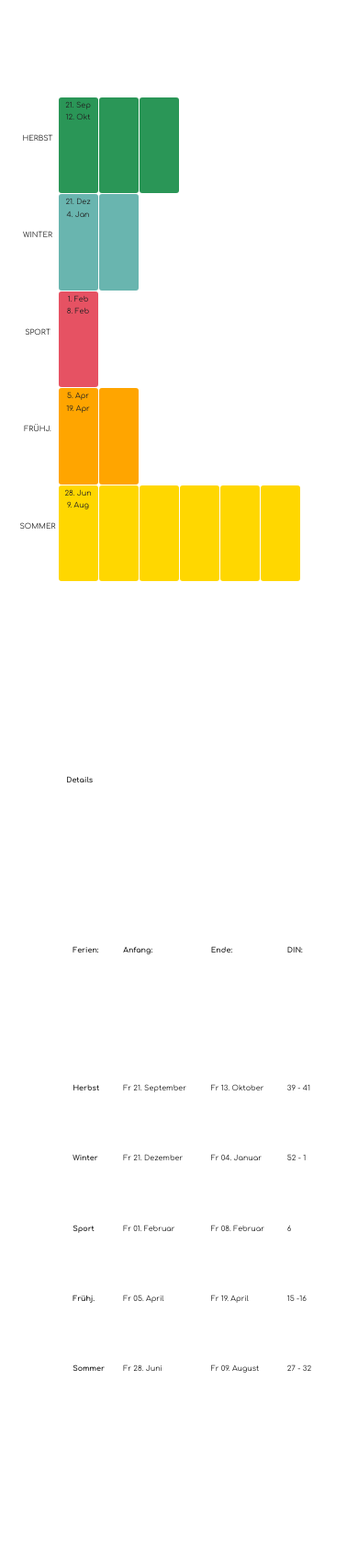
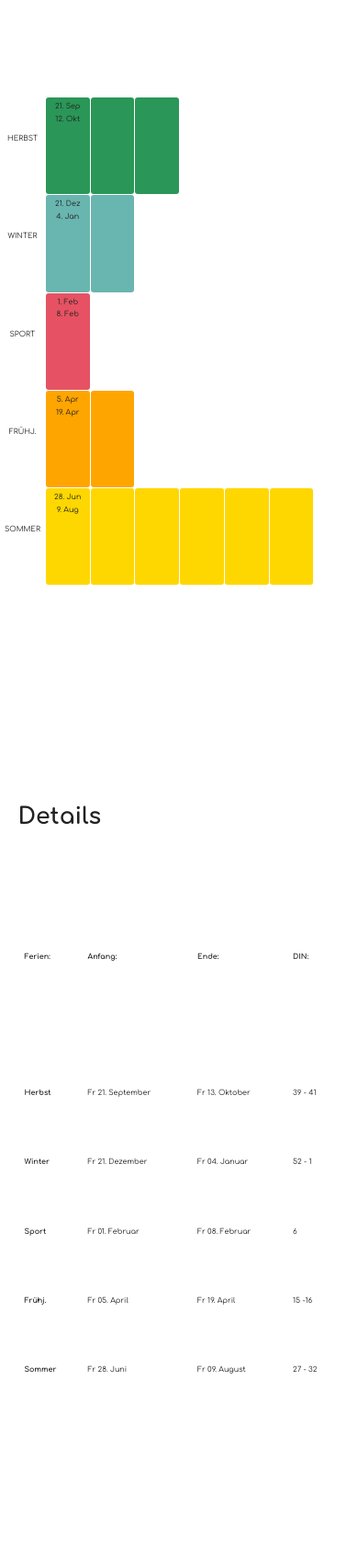
Before and after one commit to tfbern/inf17, a plain HTML site: page ferienplan/index.html in a window 390 px wide. Shown: the whole page at 92% size. Before the commit the page ends 1604 px from the top, so only its background shows below. Drawn offline with Linux system fonts and the light colour scheme.

Commit message:
ferienplan
+ titel ausrichten
+ job btn

```diff
--- a/ferienplan/index.html
+++ b/ferienplan/index.html
@@ -21,7 +21,7 @@
             <a href="../index.html#startseite">
                 <div class="grid-item-2 first"></div>
             </a>
-            <div class="grid-item-2 first bold" id="fj-box"><button id="ferienjobs">Ferienjobs</button></div>
+            <div class="grid-item-2 first bold" id="fj-box"></div>
             <div class="grid-item-2"></div>
             <div class="grid-item-2"></div>
             <div class="grid-item-2"></div>
@@ -130,7 +130,7 @@
             <div class="grid-item-2"></div>
         </div>
     </section>
-    <section>
+    <section id="details">
         <div class="grid-container-3">
             <div class="grid-item-3"></div>
             <div class="grid-item-3">
@@ -178,6 +178,9 @@
                         <td>Fr 09. August</td>
                         <td>27 - 32</td>
                     </tr>
+                    <tr>
+                        <td><button id="ferienjobs">Ferienjobs</button></td>
+                    </tr>
 
                 </table>
             </div>
--- a/ferienplan/main.css
+++ b/ferienplan/main.css
@@ -6,6 +6,7 @@
     -webkit-hyphens: auto;
     -ms-hyphens: auto;
     hyphens: auto;
+    -moz-hyphens: auto;
 }
 
 h1 {
@@ -13,7 +14,15 @@ h1 {
     font-weight: bold;
     text-align: unset;
 
-    padding-top: 30px;
+    padding: 30px 0 0 0;
+}
+
+h2 {
+    font-size: 25px;
+    font-weight: bold;
+    text-align: unset;
+
+    padding: 30px 0 0 0;
 }
 
 a {
@@ -40,8 +49,8 @@ button {
 
 .grid-container-1 {
     display: grid;
-    -ms-grid-columns: 18% 82%;
-    grid-template-columns: 18% 82%;
+    -ms-grid-columns: 12% 88%;
+    grid-template-columns: 12% 88%;
     -ms-grid-rows: 100%;
     grid-template-rows: 100%;
     background-color: #eeeeee;
@@ -49,19 +58,24 @@ button {
 }
 
 .grid-container-2 {
-    height: 75vh;
+    height: 88vh;
     width: 100vw;
     margin: 0 auto;
 
     display: grid;
     grid-template-columns: 1fr 1fr 1fr 1fr 1fr 1fr 1fr 1fr;
-    grid-template-rows: 1fr 1fr 1fr 1fr 1fr 1fr;
+    grid-template-rows: 1fr 1fr 1fr 1fr 1fr 1fr 1fr;
     grid-column-gap: 1px;
     grid-row-gap: 1px;
 }
 
+#details {
+    height: 100vh;
+    width: 100vw;
+}
+
 .grid-container-3 {
-    height: 90vh;
+    height: 100vh;
     width: 100vw;
     margin: 0 auto;
 
@@ -185,11 +199,16 @@ td {
     }
 
     .grid-container-2 {
-        width: 90vw;
+        width: 100vw;
+    }
+
+    .first {
+        padding: 40px 5px 40px 5px;
     }
 
     .grid-container-3 {
-        width: 90vw;
+        width: 100vw;
+        grid-template-columns: 5% 1fr 5%;
     }
 
     * {
```
